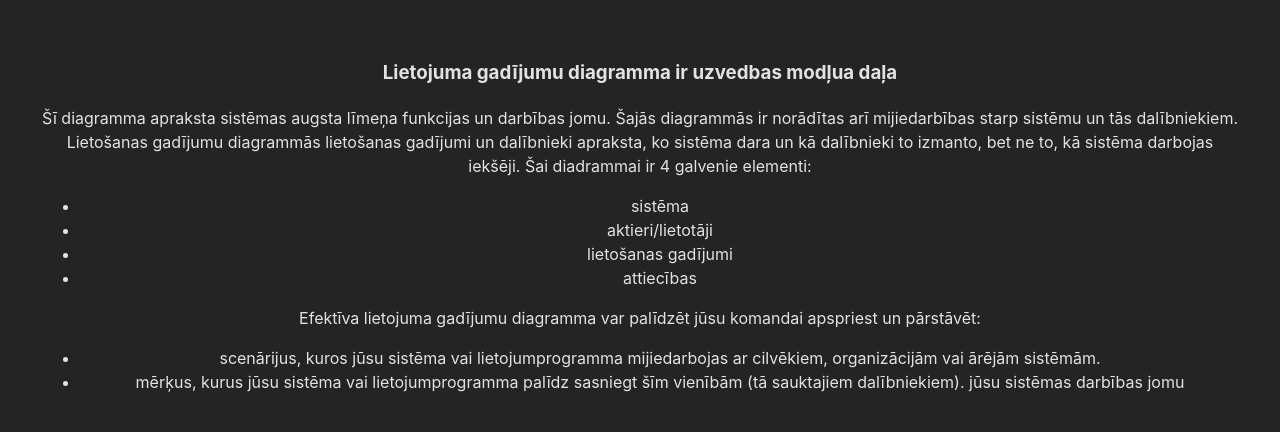
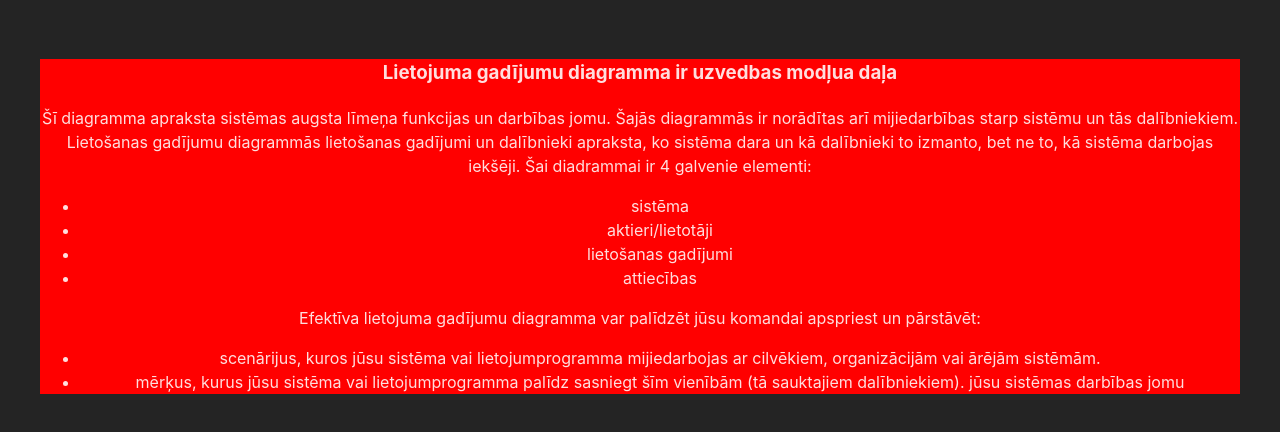
Before and after one commit to SilvisPilvis/useCaseDiagram, a React (Vite) app: page / in a window 1280 px wide. Shown: the top 432 px of the page. Built offline with nearby package versions, Linux system fonts and the light colour scheme.

Commit message:
Updated readme.

```diff
--- a/src/components/BaseInfo.jsx
+++ b/src/components/BaseInfo.jsx
@@ -1,6 +1,7 @@
+import styles from './BaseInfo.module.css';
 function BaseInfo() {
   return (
-    <article>
+    <article className=''>
         <h3>
         Lietojuma gadījumu diagramma ir uzvedbas modļua daļa
         </h3>
--- /dev/null
+++ b/src/components/BaseInfo.module.css
@@ -0,0 +1,3 @@
+article{
+    background-color: red;
+}
```
Also changed, not shown: 1 other file (tests, documents, lock files or other folders).
